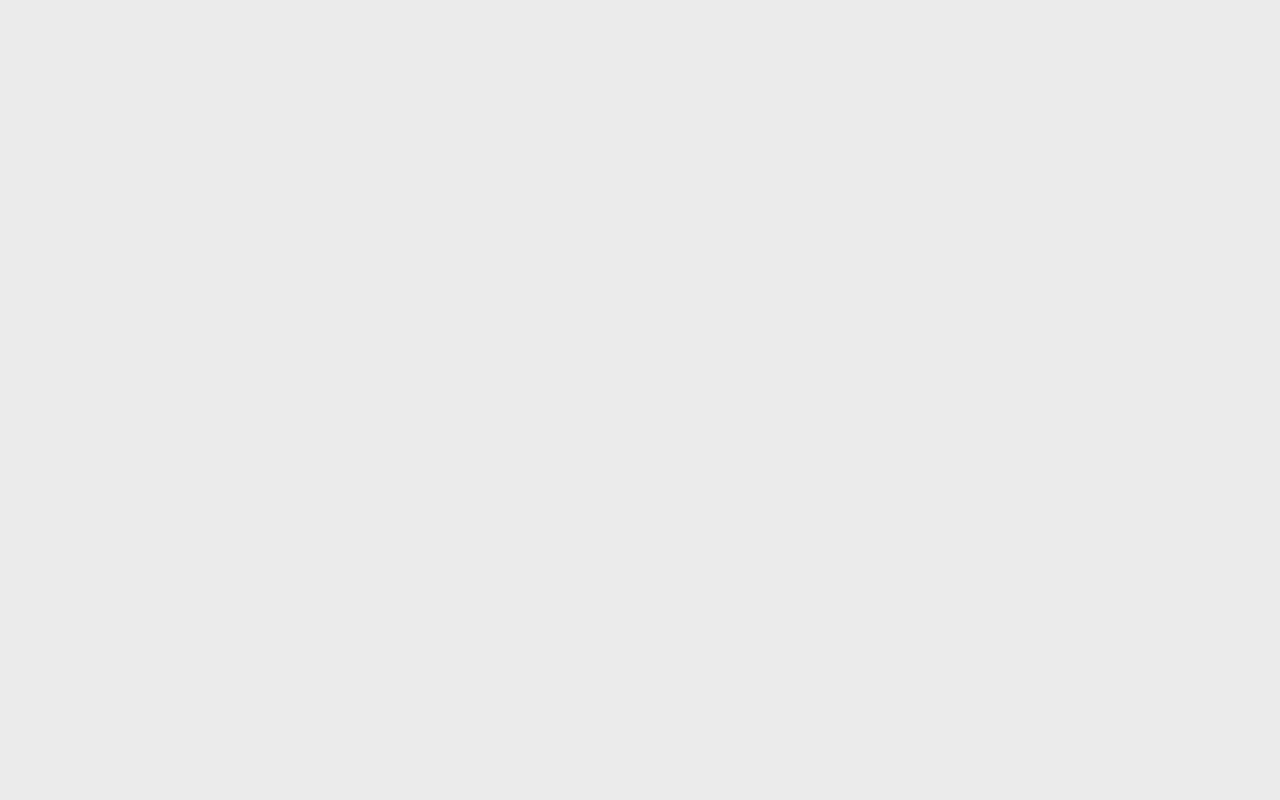
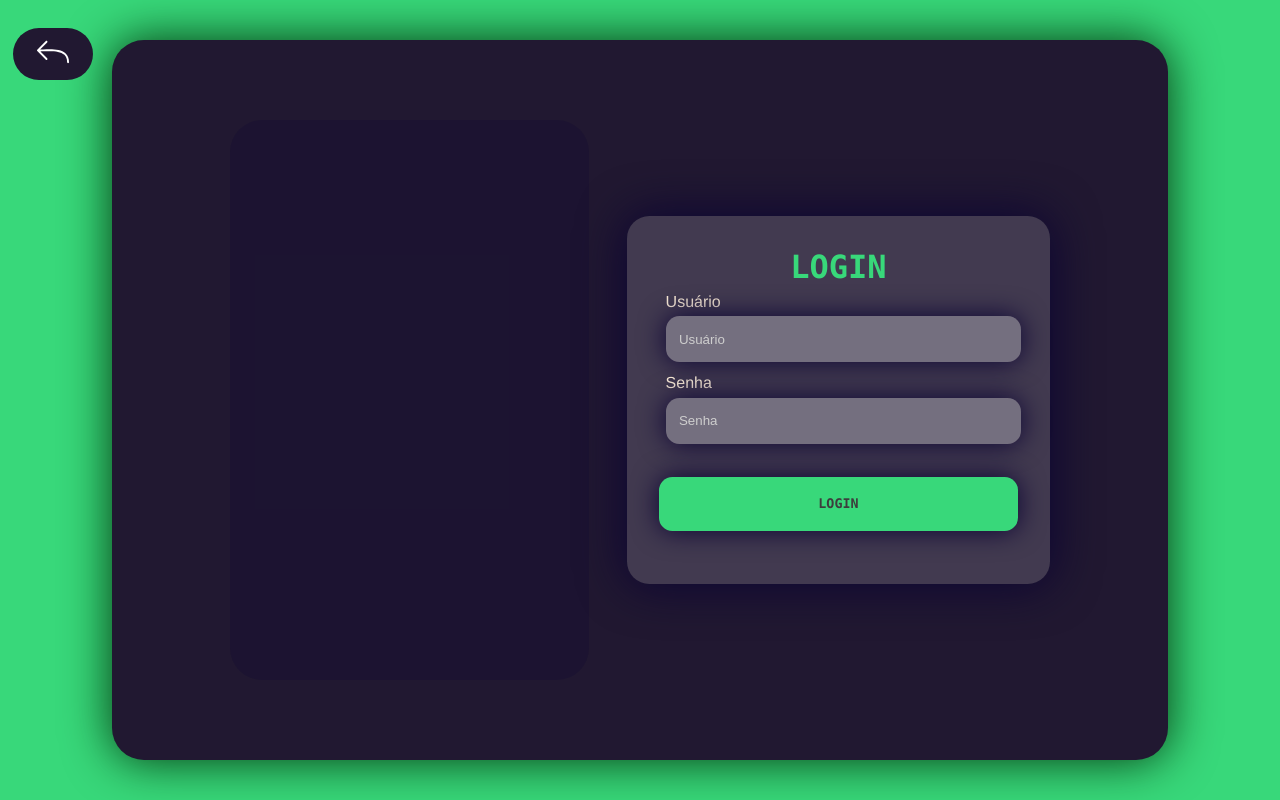
Before and after one commit to matheusstyt/dropship-vue, a Vue app: page /user/login in a window 1280 px wide. Before the commit this address had no page. Built offline with nearby package versions, Linux system fonts and the light colour scheme.

Commit message:
codando tela de login, prótipo 1

```diff
--- a/src/router/index.js
+++ b/src/router/index.js
@@ -11,7 +11,12 @@ const routes = [
     path: '/products',
     name: 'products',
     component: () => import(/* webpackChunkName: "products" */ '../views/ProductView.vue')
-  }
+  },
+  {
+    path: '/user/login',
+    name: 'login',
+    component: () => import(/* webpackChunkName: "login" */ '../views/LoginView.vue')
+  },
 ]
 
 const router = createRouter({
--- /dev/null
+++ b/src/views/LoginView.vue
@@ -0,0 +1,146 @@
+<template>
+    <main class="main-login">
+        <div class="back-content"><img src="@/assets/tools/back-icon.svg" alt=""></div>
+        <div class="login-container">
+            <div class="login-slide">
+
+            </div>
+            <div class="login-content">
+                <h2>LOGIN</h2>
+                <div class="input-p">
+                    <label for="login">Usuário</label>
+                    <input type="text" autocomplete="off" placeholder="Usuário" name="login" id="login">
+                </div>
+                <div class="input-p">
+                    <label for="password">Senha</label>
+                    <input type="password" autocomplete="off" placeholder="Senha" name="password" id="password">
+                </div>
+                <button id="btn-p">LOGIN</button>
+            </div>
+        </div>
+    </main>
+</template>
+<style lang="scss">
+input:-webkit-autofill,
+input:-webkit-autofill:hover,
+input:-webkit-autofill:focus,
+input:-webkit-autofill:active{
+    background-color: rgba(255, 255, 255, 0.267);
+    color: aliceblue;
+}
+input:-webkit-autofill{
+    background-color: rgba(255, 255, 255, 0.267);
+    -webkit-text-fill-color: rgb(82, 82, 82) !important;
+
+}
+
+.main-login{
+    max-width: 100vw;
+    width: 100vw;
+    height: 100vh;
+    position: relative;
+    display: flex;
+    align-items: center;
+    justify-content: center;
+    background-color: rgb(56, 216, 122);
+    .back-content{
+        position: absolute;
+        width: 4em;
+        aspect-ratio: 6/3;
+        background-color: rgb(33, 24, 49);
+        border-radius: 2em;
+        padding: 0.5em;
+        top: 3.5%;
+        left: 1%;
+        img{
+            width: 100%;
+            height: 100%;
+        }
+    }
+    .back-content:hover{
+        background-color: rgb(56, 48, 85);
+        box-shadow: 0px 0px 1em rgb(3, 51, 13);
+    }
+    .back-content:active{
+        background-color: rgb(85, 73, 128);
+    }
+    .login-container{
+        display: flex;
+        align-items: center;
+        justify-content: space-evenly;
+        background-color: rgb(33, 24, 49);
+        box-shadow: 0px 0px 3em rgb(3, 51, 13);
+        width: 70%;
+        height: 70%;
+        padding: 5em;
+        border-radius: 2em;
+        overflow: hidden;
+        .login-slide{
+            width: 40%;
+            height: 100%;
+            background-color: rgba(10, 3, 51, 0.2);
+            border-radius: 2em;
+        }
+        .login-content{
+            width: 40%;
+            padding: 2em;
+            border-radius: 1.4em;
+            background-color: rgba(255, 255, 255, 0.15);
+            box-shadow: 0px 0px 3em rgba(10, 3, 51, 1);
+            h2{
+                color: rgb(56, 216, 122);
+                font-family: 'Consolas';
+                font-size: 2em;
+            }
+            .input-p{
+                margin: 0.4em;
+                label{
+                    color: antiquewhite;
+                    display: block;
+                    text-align: left;
+                }
+                input{
+                    box-shadow: 0px 0px 2em rgba(10, 3, 51, 1);
+                    background-color: rgba(255, 255, 255, 0.267);
+                    border: none;
+                    color: rgb(230, 230, 230);
+                    width: 95%;
+                    margin: 0.4em 0;
+                    border-radius: 1em;
+                    height: 2.5em;
+                    padding: 0.5em 1em;
+                    font-family: 'Arial';
+                }
+                input:hover{
+                    box-shadow: 0px 0px 2em rgb(98, 89, 148);
+                }
+                input:focus{
+                    border: none;
+                    box-shadow: 0px 0px 2em rgb(98, 89, 148);
+                }
+                ::placeholder{
+                    color: rgb(206, 206, 206);
+                }
+
+            }
+            #btn-p{
+                width: 100%;
+                height: 4em;
+                margin: 1.6em 0;
+                font-family: 'Consolas';
+                font-weight: 800;
+                border-radius: 1em;
+                border: none;
+                color: rgb(61, 61, 61);
+                background-color: rgb(56, 216, 122);
+                box-shadow: 0px 0px 2em rgba(10, 3, 51, 1);
+            }
+            #btn-p:hover{
+                box-shadow: 0px 0px 2em rgb(98, 89, 148);
+            }
+        }
+    }
+
+}
+
+</style>
```
Also changed, not shown: src/assets/tools/back-icon.svg (added).
